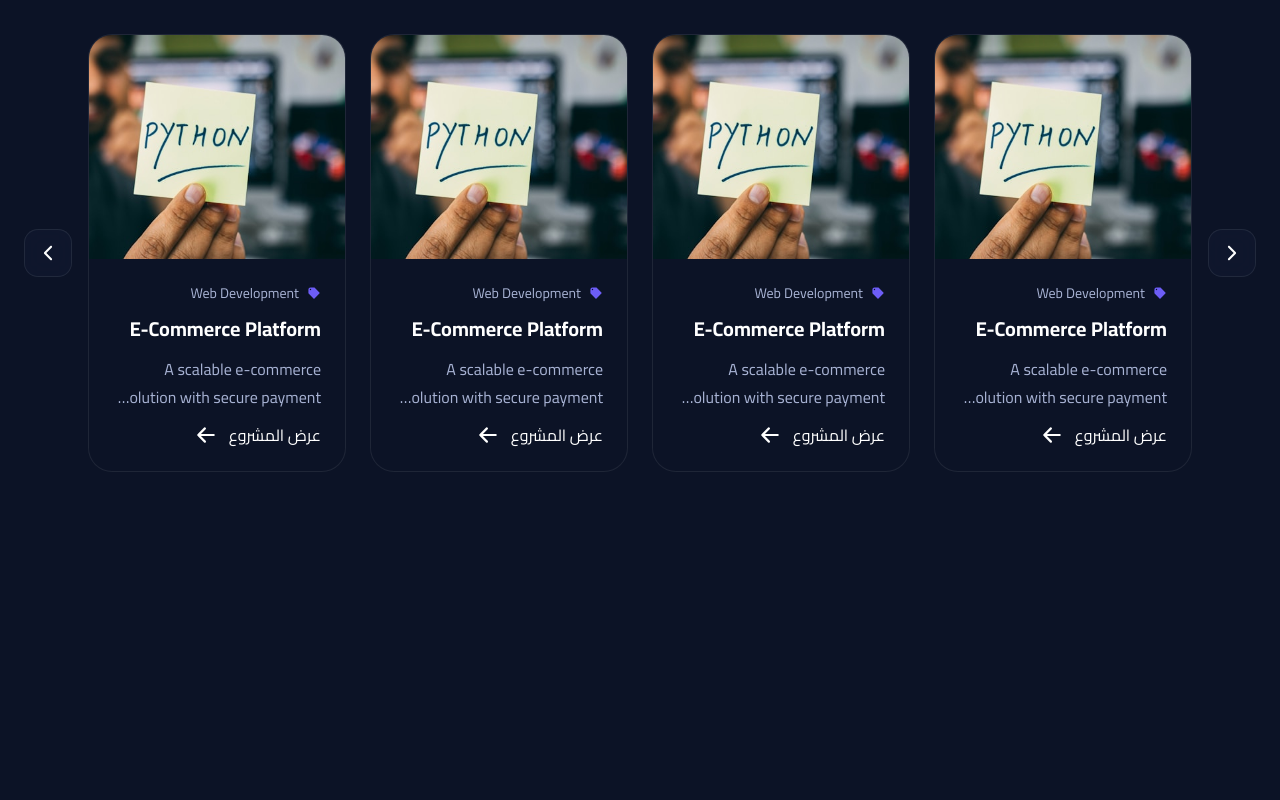
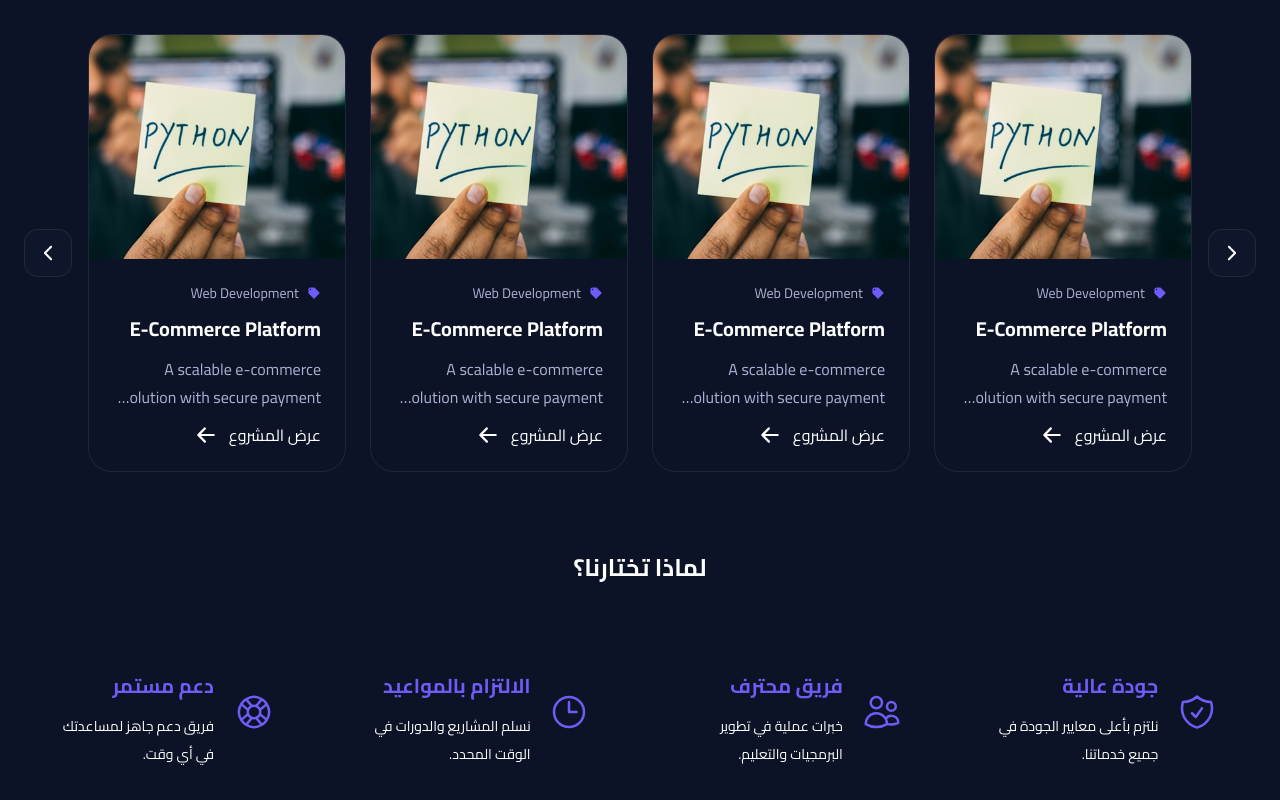
Before and after one commit to MuhammedMostafaSalem/Qalam-Academy, a Next.js app in the folder frontend/: page / in a window 1280 px wide. Shown: the part 2790-3590 px from the top of the page. Before the commit the page ends 3262 px from the top, so only its background shows below. Built offline with nearby package versions, Linux system fonts and the light colour scheme.

Commit message:
feat(home): build why choose section

```diff
--- a/frontend/app/(website)/page.js
+++ b/frontend/app/(website)/page.js
@@ -2,6 +2,7 @@ import FeaturedCourses from "@/components/home/courses/FeaturedCourses";
 import Hero from "@/components/home/hero/Hero";
 import PortfolioSection from "@/components/home/portfolio/PortfolioSection";
 import Services from "@/components/home/services/Services";
+import WhyChooseSection from "@/components/home/whyChoose/WhyChooseSection";
 
 export default function Home() {
   return (
@@ -10,6 +11,7 @@ export default function Home() {
       <Services />
       <FeaturedCourses />
       <PortfolioSection />
+      <WhyChooseSection />
     </>
   );
 }
--- /dev/null
+++ b/frontend/components/home/whyChoose/FeatureCard.jsx
@@ -0,0 +1,65 @@
+const FeatureCard = ({ feature }) => {
+    const Icon = feature.icon;
+
+    return (
+        <article
+            className="
+                group
+                p-8
+                flex
+                gap-3
+            "
+        >
+            {/* Icon */}
+
+            <div
+                className="
+                    mx-auto
+                    flex
+                    h-20
+                    w-20
+                    items-center
+                    justify-center
+                "
+            >
+                <Icon
+                    className="
+                        h-10
+                        w-10
+                        text-primary
+                    "
+                />
+            </div>
+
+            <div>
+                {/* Title */}
+
+                <h3
+                    className="
+                    mb-3
+                    text-xl
+                    font-bold
+                    text-foreground
+                    text-primary
+                "
+                >
+                    {feature.title}
+                </h3>
+
+                {/* Description */}
+
+                <p
+                    className="
+                    text-sm
+                    leading-7
+                    text-muted-foreground
+                "
+                >
+                    {feature.description}
+                </p>
+            </div>
+        </article>
+    );
+}
+
+export default FeatureCard
--- /dev/null
+++ b/frontend/components/home/whyChoose/FeaturesGrid.jsx
@@ -0,0 +1,26 @@
+import { whyChoose } from '@/constants/whyChoose'
+import React from 'react'
+import FeatureCard from './FeatureCard'
+
+const FeaturesGrid = () => {
+    return (
+        <div
+            className="
+                grid
+                grid-cols-1
+                gap-6
+                sm:grid-cols-2
+                xl:grid-cols-4
+            "
+        >
+            {whyChoose.map((feature) => (
+                <FeatureCard
+                    key={feature.id}
+                    feature={feature}
+                />
+            ))}
+        </div>
+    )
+}
+
+export default FeaturesGrid
--- /dev/null
+++ b/frontend/components/home/whyChoose/WhyChooseSection.jsx
@@ -0,0 +1,23 @@
+import Section from '@/components/sections/Section'
+import SectionHeader from '@/components/sections/SectionHeader'
+import Container from '@/components/ui/Container'
+import FeaturesGrid from './FeaturesGrid'
+
+const WhyChooseSection = () => {
+    return (
+        <Section className="pt-[80px]">
+            <Container>
+                <SectionHeader
+                    center
+                    title="لماذا تختارنا؟"
+                />
+
+                <div className="mt-14">
+                    <FeaturesGrid />
+                </div>
+            </Container>
+        </Section>
+    )
+}
+
+export default WhyChooseSection
--- /dev/null
+++ b/frontend/constants/whyChoose.js
@@ -0,0 +1,33 @@
+import {
+    HiOutlineShieldCheck,
+    HiOutlineUsers,
+    HiOutlineClock,
+    HiOutlineLifebuoy,
+} from "react-icons/hi2";
+
+export const whyChoose = [
+    {
+        id: 1,
+        title: "جودة عالية",
+        description: "نلتزم بأعلى معايير الجودة في جميع خدماتنا.",
+        icon: HiOutlineShieldCheck,
+    },
+    {
+        id: 2,
+        title: "فريق محترف",
+        description: "خبرات عملية في تطوير البرمجيات والتعليم.",
+        icon: HiOutlineUsers,
+    },
+    {
+        id: 3,
+        title: "الالتزام بالمواعيد",
+        description: "نسلم المشاريع والدورات في الوقت المحدد.",
+        icon: HiOutlineClock,
+    },
+    {
+        id: 4,
+        title: "دعم مستمر",
+        description: "فريق دعم جاهز لمساعدتك في أي وقت.",
+        icon: HiOutlineLifebuoy,
+    },
+];
```
